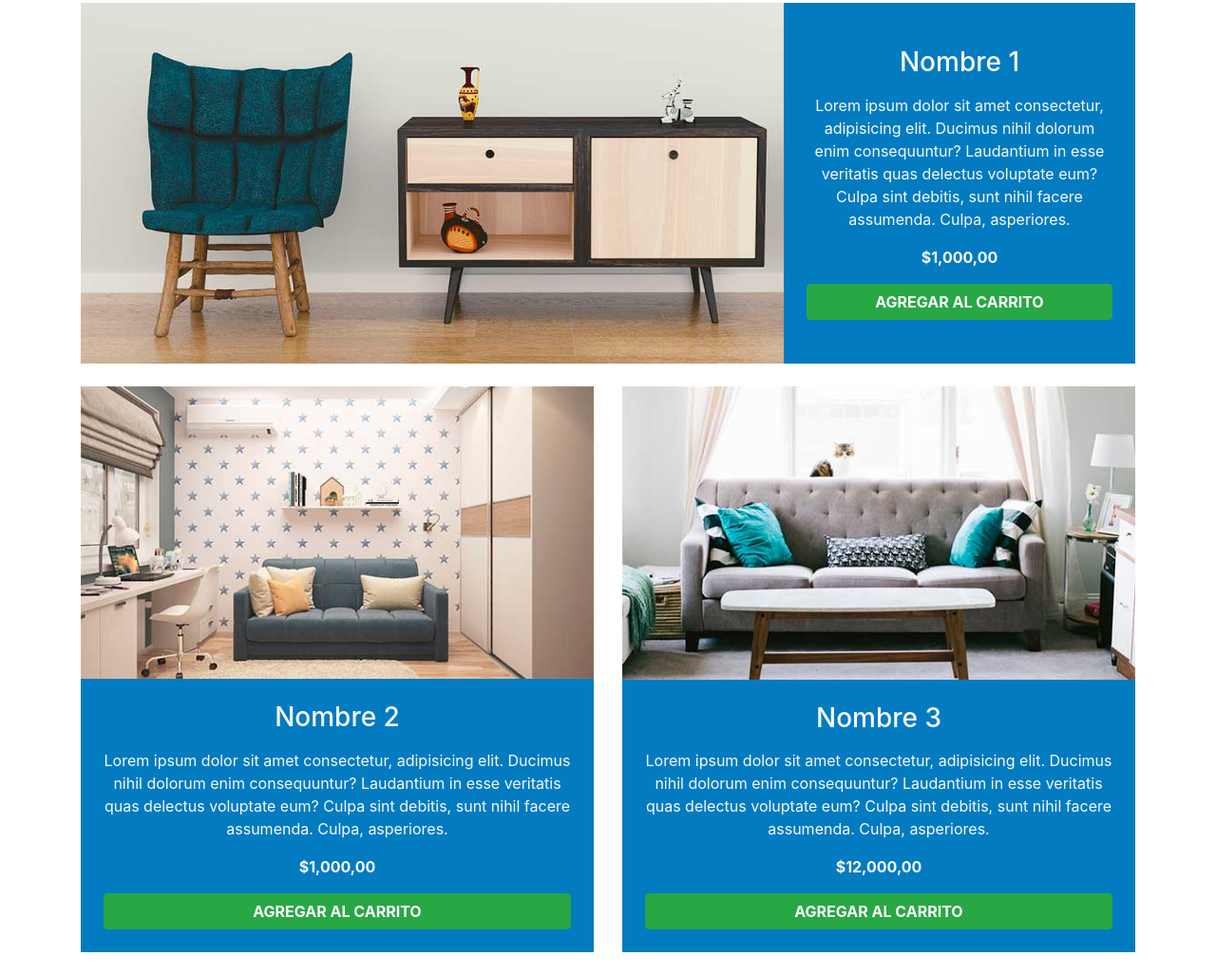
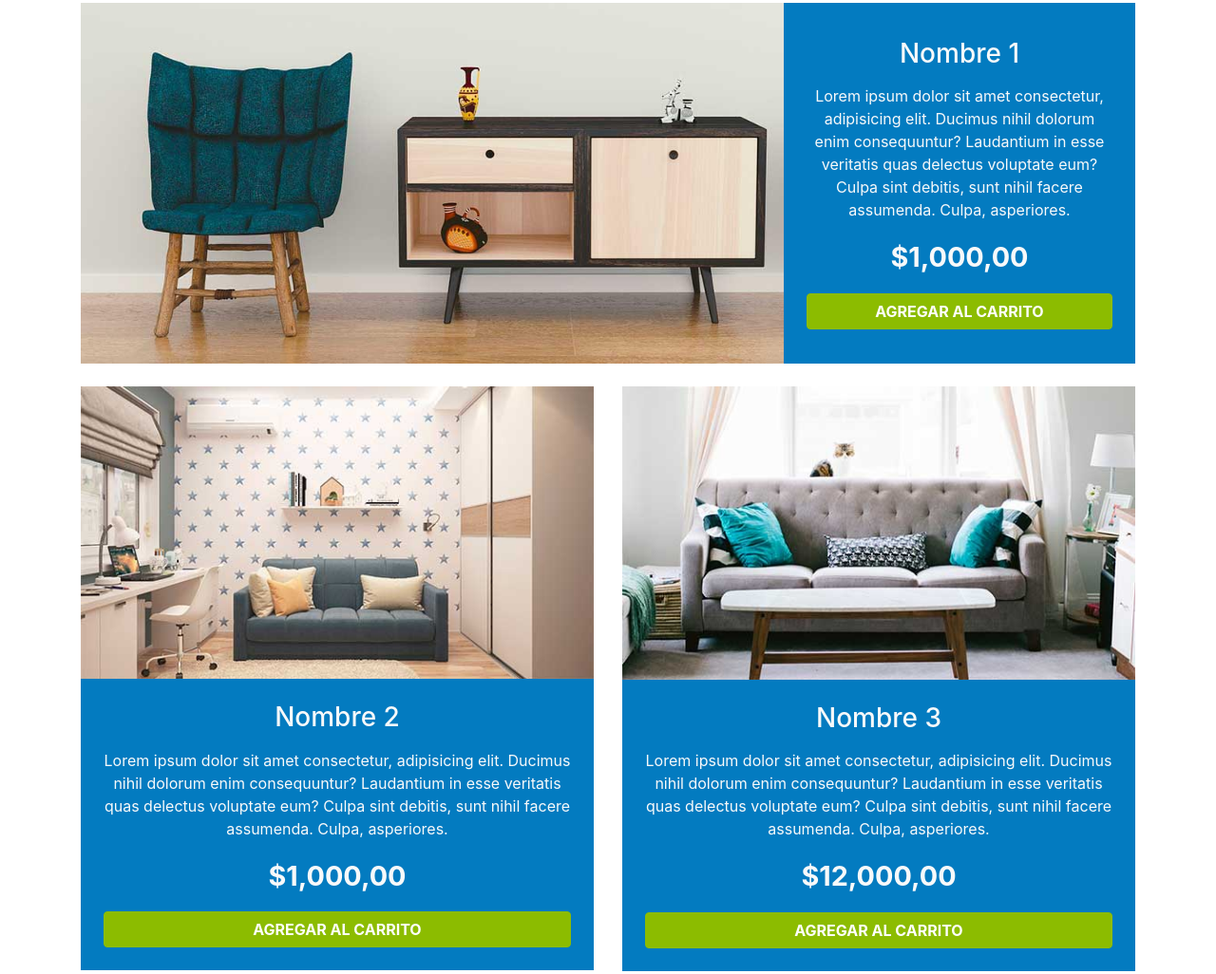
Before and after one commit to NitaiFraire/VentaDeMueblesWeb, a plain HTML site: page index.html in a window 1280 px wide. Shown: the part 1859-2885 px from the top of the page at 95% size. Drawn offline with nearby package versions, Linux system fonts and the light colour scheme.

Commit message:
estilos de productos

```diff
--- a/css/style.css
+++ b/css/style.css
@@ -81,3 +81,22 @@ h2{
 
     background-image: url(../img/nosotros.jpg);
 }
+
+/* Productos */
+
+.info-producto .precio{
+
+    font-size: 1.8rem;
+}
+
+.info-producto .btn-success{
+
+    background-color: #8cbc00!important;
+    border-color: #8cbc00!important;
+}
+
+.info-producto .btn-success:hover{
+
+    background-color: #7aa104!important;
+    border-color: #7aa104!important;
+}
```
